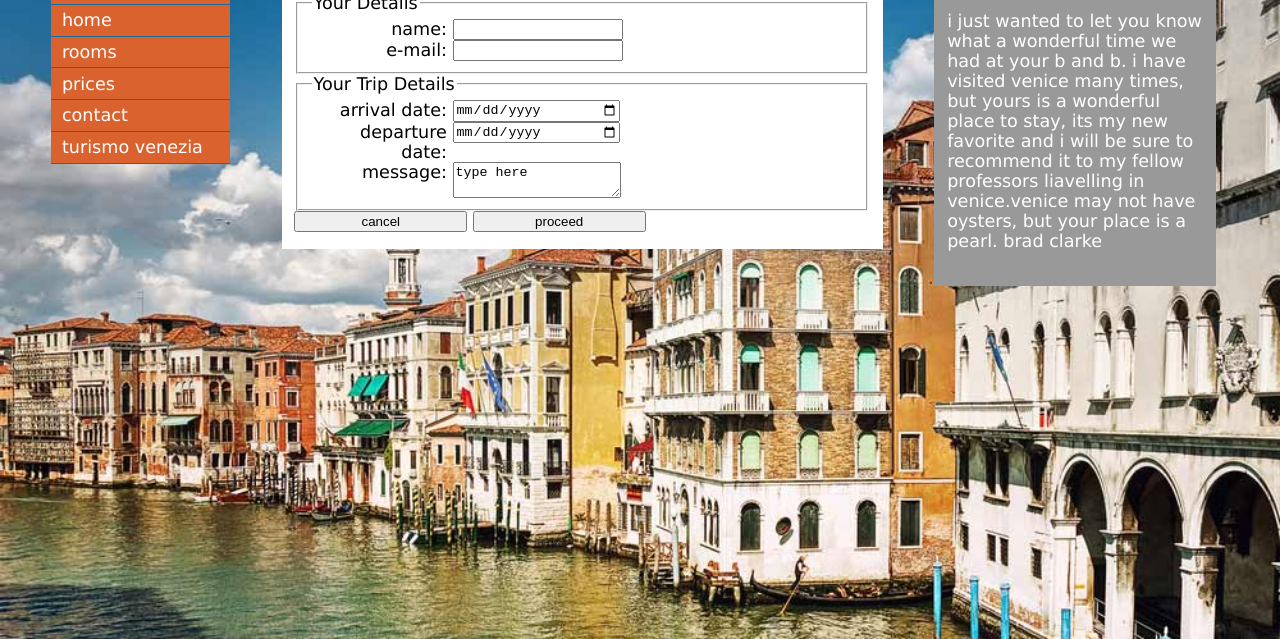
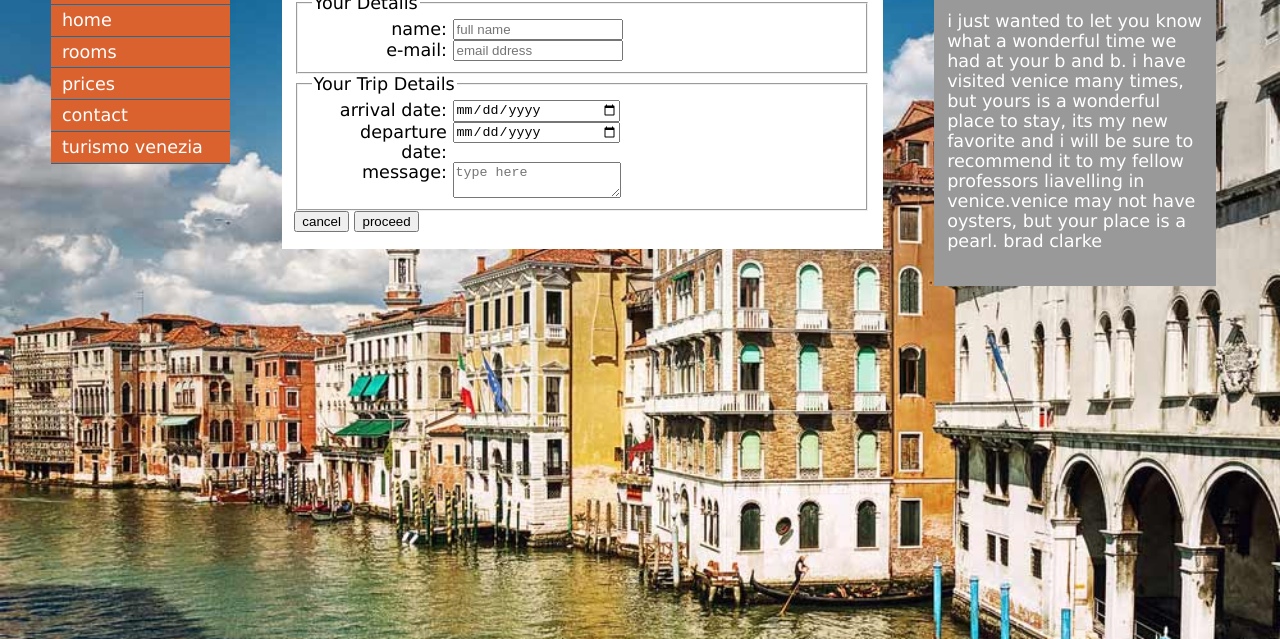
Before and after one commit to MorbetMacErp/MorbetMacErp.github.io, a plain HTML site: page assignment1/contact.html in a window 1280 px wide. Shown: the part 161-800 px from the top of the page. Drawn offline with Linux system fonts and the light colour scheme.

Commit message:
mostly css tweaks while testing

```diff
--- a/assignment1/contact.html
+++ b/assignment1/contact.html
@@ -29,12 +29,12 @@
         <ul>
           <li>
             <label for="fullname">name:</label>
-            <input type="text" id="fullname">
+            <input type="text" id="fullname" placeholder="full name">
           </li>
 
           <li>
             <label for="email">e-mail:</label>
-            <input type="email" id="email">
+            <input type="email" id="email" placeholder="email ddress">
           </li>
         </ul>
       </fieldset>
@@ -54,7 +54,7 @@
 
           <li>
             <label for="message">message:</label>
-            <textarea id="message">type here</textarea>
+            <textarea id="message" placeholder="type here"></textarea>
           </li>
         </ul>
       </fieldset>
--- a/assignment1/style.css
+++ b/assignment1/style.css
@@ -129,7 +129,7 @@ label {
   text-align: right;
 }
 
-input, textarea {
+li input, li textarea {
   width: 30%;
 }
 
```
